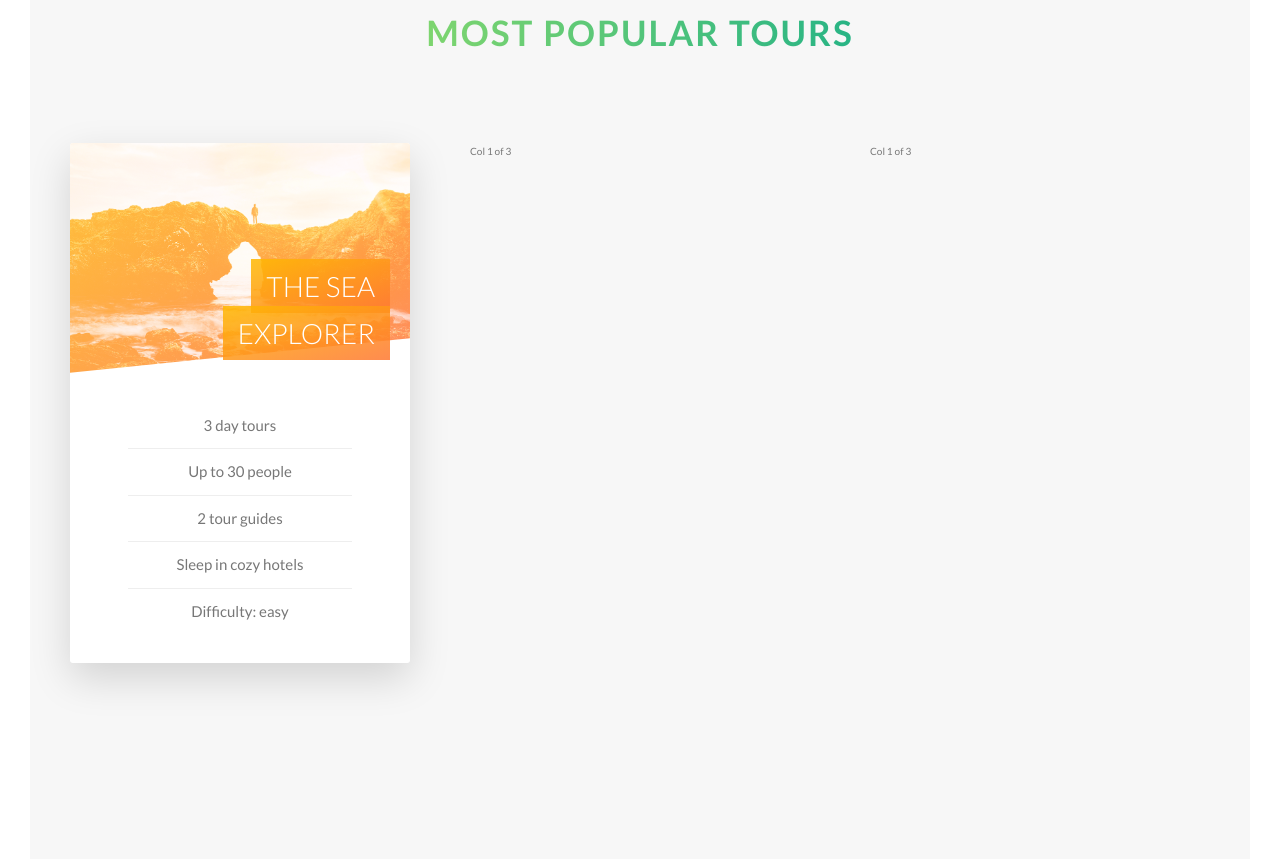
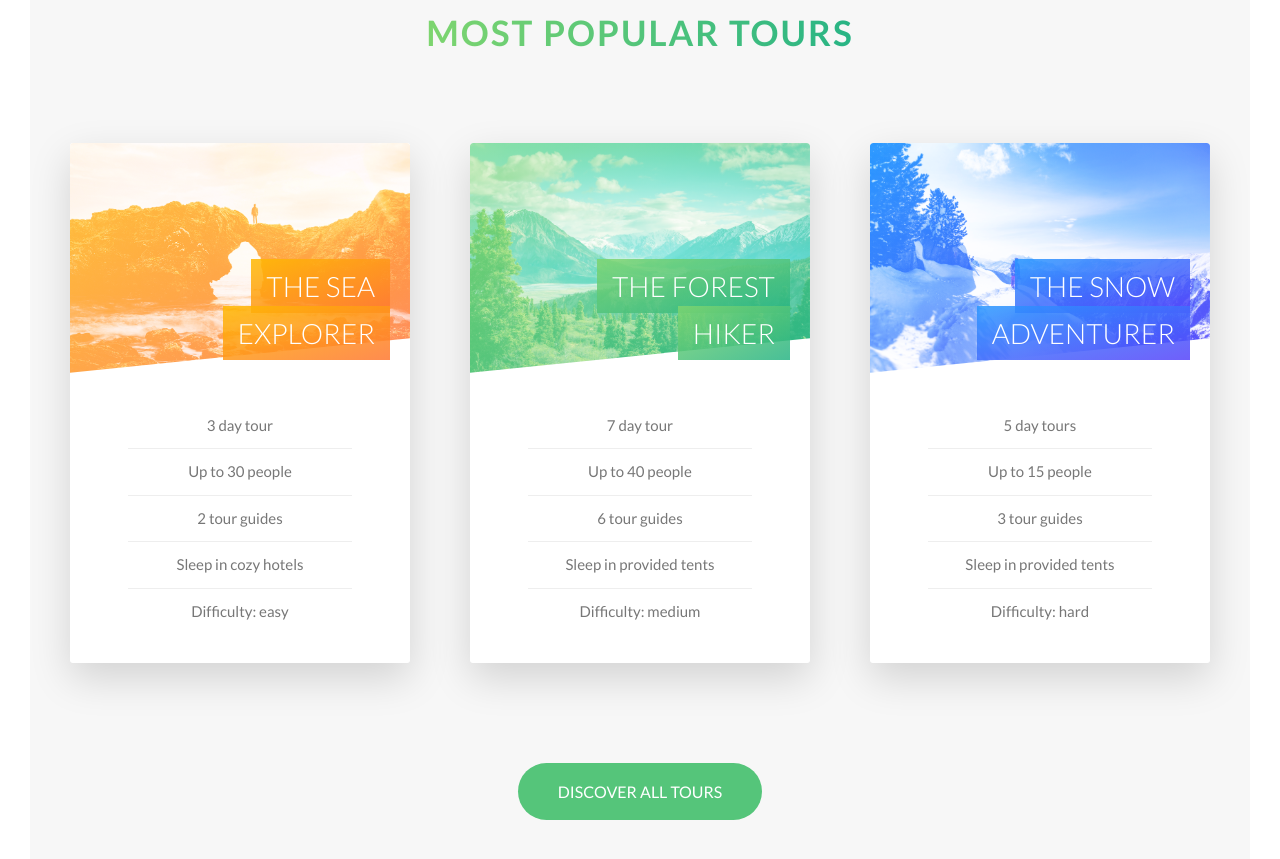
Before and after one commit to dmcheremisin/advanced-css-and-sass, a website: page Natours/index.html in a window 1280 px wide. Shown: the part 2327-3186 px from the top of the page. Drawn offline with Linux system fonts and the light colour scheme.

Commit message:
Tour section - all three cards completed

```diff
--- a/Natours/index.html
+++ b/Natours/index.html
@@ -123,7 +123,7 @@
                             </h4>
                             <div class="card__details">
                                 <ul>
-                                    <li>3 day tours</li>
+                                    <li>3 day tour</li>
                                     <li>Up to 30 people</li>
                                     <li>2 tour guides</li>
                                     <li>Sleep in cozy hotels</li>
@@ -143,13 +143,73 @@
                     </div>
                 </div>
                 <div class="col-1-of-3">
-                    Col 1 of 3
+                    <div class="card">
+                        <div class="card__side card__side--front">
+                            <div class="card__picture card__picture--2">
+                                &nbsp;
+                            </div>
+                            <h4 class="card__heading">
+                                <span class="card__heading-span card__heading-span--2">
+                                    The Forest Hiker
+                                </span>
+                            </h4>
+                            <div class="card__details">
+                                <ul>
+                                    <li>7 day tour</li>
+                                    <li>Up to 40 people</li>
+                                    <li>6 tour guides</li>
+                                    <li>Sleep in provided tents</li>
+                                    <li>Difficulty: medium</li>
+                                </ul>
+                            </div>
+                        </div>
+                        <div class="card__side card__side--back card__side--back-2">
+                            <div class="card__cta">
+                                <div class="card__price-box">
+                                    <p class="card__price-only">Only</p>
+                                    <p class="card__price-value">$497</p>
+                                </div>
+                                <a href="#" class="btn btn--white">Book now</a>
+                            </div>
+                        </div>
+                    </div>
                 </div>
                 <div class="col-1-of-3">
-                    Col 1 of 3
+                    <div class="card">
+                        <div class="card__side card__side--front">
+                            <div class="card__picture card__picture--3">
+                                &nbsp;
+                            </div>
+                            <h4 class="card__heading">
+                                <span class="card__heading-span card__heading-span--3">
+                                    The Snow Adventurer
+                                </span>
+                            </h4>
+                            <div class="card__details">
+                                <ul>
+                                    <li>5 day tours</li>
+                                    <li>Up to 15 people</li>
+                                    <li>3 tour guides</li>
+                                    <li>Sleep in provided tents</li>
+                                    <li>Difficulty: hard</li>
+                                </ul>
+                            </div>
+                        </div>
+                        <div class="card__side card__side--back card__side--back-3">
+                            <div class="card__cta">
+                                <div class="card__price-box">
+                                    <p class="card__price-only">Only</p>
+                                    <p class="card__price-value">$897</p>
+                                </div>
+                                <a href="#" class="btn btn--white">Book now</a>
+                            </div>
+                        </div>
+                    </div>
                 </div>
             </div>
-
+            <div class="u-center-text u-margin-top-huge">
+                <a href="#" class="btn btn--green">Discover all tours</a>
+            </div>
         </section>
     </main>
 
--- a/Natours/sass/base/_utilities.scss
+++ b/Natours/sass/base/_utilities.scss
@@ -13,3 +13,10 @@
 .u-margin-bottom-small {
   margin-bottom: 1.5rem;
 }
+
+.u-margin-top-big {
+  margin-top: 8rem;
+}
+.u-margin-top-huge {
+  margin-top: 10rem;
+}
--- a/Natours/sass/components/_button.scss
+++ b/Natours/sass/components/_button.scss
@@ -48,6 +48,15 @@
     }
   }
 
+  &--green {
+    background-color: $color-primary;
+    color: $color-white;
+
+    &::after {
+      background-color: $color-primary;
+    }
+  }
+
   &--animated {
     animation: moveInBottom .5s ease-out .75s; // shorthand
     /*animation-name: moveInBottom;*/
--- a/Natours/sass/components/_card.scss
+++ b/Natours/sass/components/_card.scss
@@ -28,6 +28,12 @@
       &-1 {
         background-image: linear-gradient(to right bottom, $color-secondary-light, $color-secondary-dark);
       }
+      &-2 {
+        background-image: linear-gradient(to right bottom, $color-primary-light, $color-primary-dark);
+      }
+      &-3 {
+        background-image: linear-gradient(to right bottom, $color-tertiary-light, $color-tertiary-dark);
+      }
     }
   }
 
@@ -47,6 +53,8 @@
     background-blend-mode: screen;
     --webkit-clip-path: polygon(0 0, 100% 0, 100% 85%, 0 100%);
     clip-path: polygon(0 0, 100% 0, 100% 85%, 0 100%);
+    border-top-left-radius: 3px;
+    border-top-right-radius: 3px;
 
     &--1 {
       background-image:
@@ -56,13 +64,13 @@
 
     &--2 {
       background-image:
-              linear-gradient(to right bottom, $color-secondary-light, $color-secondary-dark),
+              linear-gradient(to right bottom, $color-primary-light, $color-primary-dark),
               url(../img/nat-6.jpg);
     }
 
     &--3 {
       background-image:
-              linear-gradient(to right bottom, $color-secondary-light, $color-secondary-dark),
+              linear-gradient(to right bottom, $color-tertiary-light, $color-tertiary-dark),
               url(../img/nat-7.jpg);
     }
   }
@@ -89,6 +97,18 @@
                       to right bottom,
                       rgba($color-secondary-light, .85),
                       rgba($color-secondary-dark, .85));
+    }
+    &--2 {
+      background-image: linear-gradient(
+                      to right bottom,
+                      rgba($color-primary-light, .85),
+                      rgba($color-primary-dark, .85));
+    }
+    &--3 {
+      background-image: linear-gradient(
+                      to right bottom,
+                      rgba($color-tertiary-light, .85),
+                      rgba($color-tertiary-dark, .85));
     }
   }
 
--- a/Natours/sass/pages/_home.scss
+++ b/Natours/sass/pages/_home.scss
@@ -22,6 +22,6 @@
 
 .section-tours {
   background-color: $color-grey-light-1;
-  padding: 25rem 0 50rem 0;
+  padding: 25rem 0 15rem 0;
   margin-top: -10rem;
 }
```
Also changed, not shown: Natours/css/style.css.
